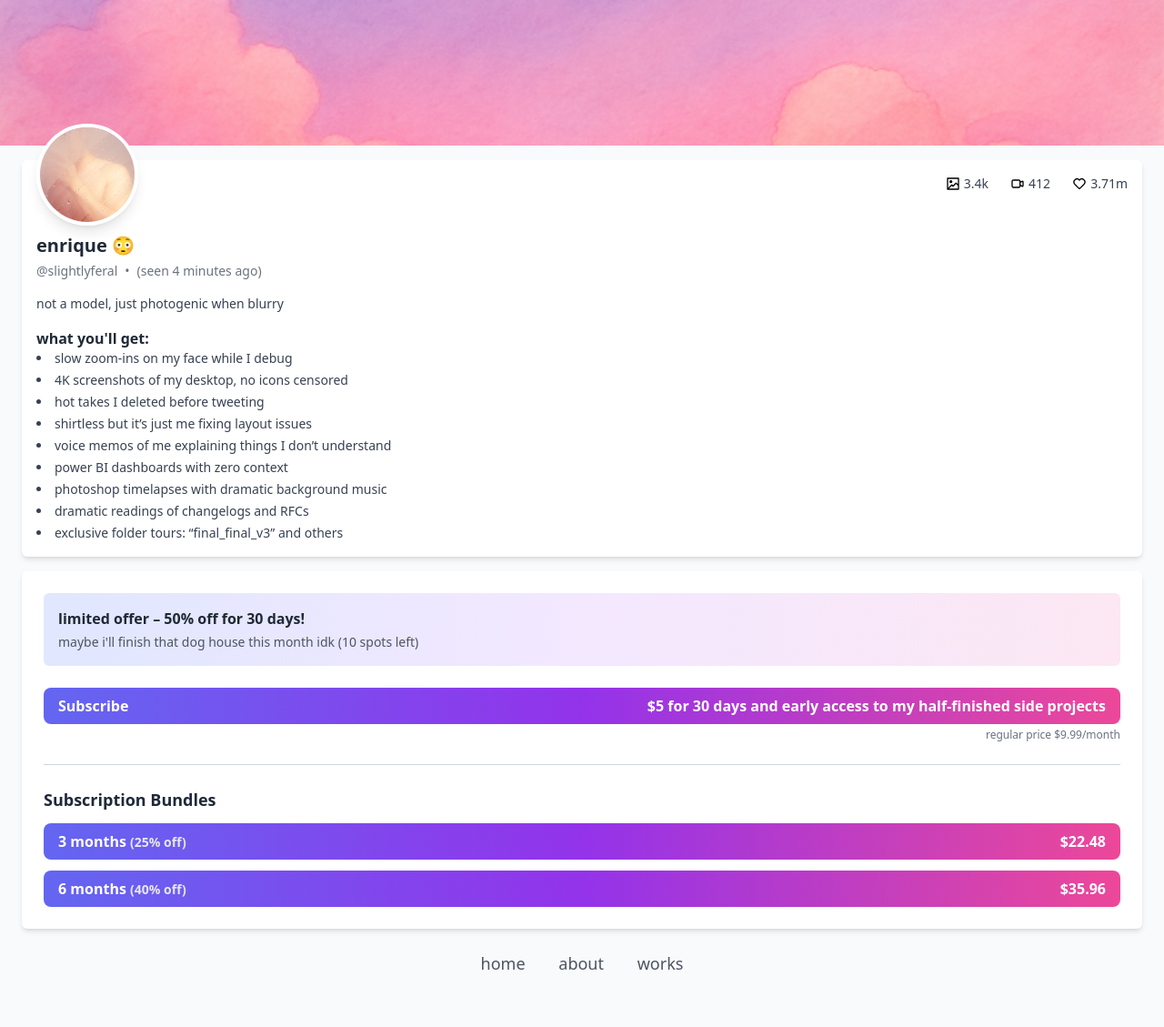
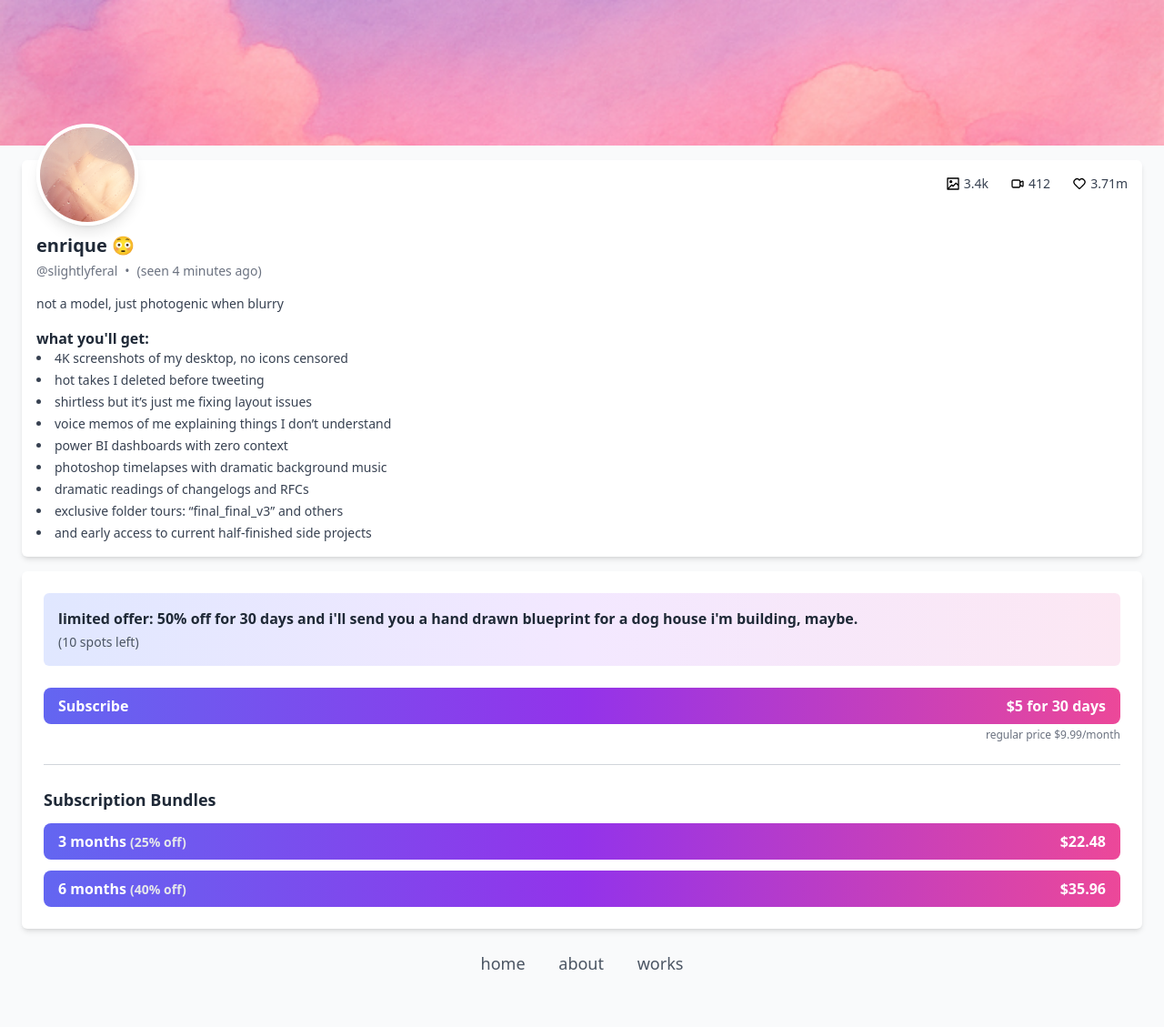
Before and after one commit to enriquebarragan/enriquebarragan.github.io, a Jekyll site: the page built from rips/onlyfans/index.md, in a window 1280 px wide. Shown: the whole page at 91% size. Built offline with Jekyll 4.4.1, drawn with Linux system fonts in a browser that asks for light colours; nearby versions of some CDN libraries.

Commit message:
Update index.md

```diff
--- a/rips/onlyfans/index.md
+++ b/rips/onlyfans/index.md
@@ -48,7 +48,6 @@ permalink: /rips/onlyfans/
       <p class="mt-4 text-sm text-gray-700">not a model, just photogenic when blurry</p>
       <p class="mt-4 font-semibold text-gray-800">what you'll get:</p>
       <ul class="list-disc list-inside text-sm text-gray-700 space-y-1">
-        <li>slow zoom-ins on my face while I debug</li>
         <li>4K screenshots of my desktop, no icons censored</li>
         <li>hot takes I deleted before tweeting</li>
         <li>shirtless but it’s just me fixing layout issues</li>
@@ -57,6 +56,7 @@ permalink: /rips/onlyfans/
         <li>photoshop timelapses with dramatic background music</li>
         <li>dramatic readings of changelogs and RFCs</li>
         <li>exclusive folder tours: “final_final_v3” and others</li>
+        <li>and early access to current half-finished side projects</li>
       </ul>
     </div>
 
@@ -65,15 +65,14 @@ permalink: /rips/onlyfans/
 
       <!-- Limited Offer Box -->
       <div class="bg-gradient-to-r from-indigo-100 via-purple-100 to-pink-100 p-4 rounded-md space-y-1">
-        <h3 class="font-semibold text-gray-800">limited offer – 50% off for 30 days!</h3>
-        <p class="text-sm text-gray-600">maybe i'll finish that dog house this month idk (10 spots left)</p>
+        <h3 class="font-semibold text-gray-800">limited offer: 50% off for 30 days and i'll send you a hand drawn blueprint for a dog house i'm building, maybe.</h3>
+        <p class="text-sm text-gray-600">(10 spots left)</p>
       </div>
-
       <!-- Basic Subscription -->
       <div class="space-y-1">
         <button class="w-full py-2 px-4 rounded-lg font-semibold bg-gradient-to-r from-indigo-500 via-purple-600 to-pink-500 text-white flex justify-between items-center">
           <span>Subscribe</span>
-          <span>$5 for 30 days and early access to my half-finished side projects </span>
+          <span>$5 for 30 days</span>
         </button>
         <p class="text-xs text-gray-500 text-right">regular price $9.99/month</p>
       </div>
```
